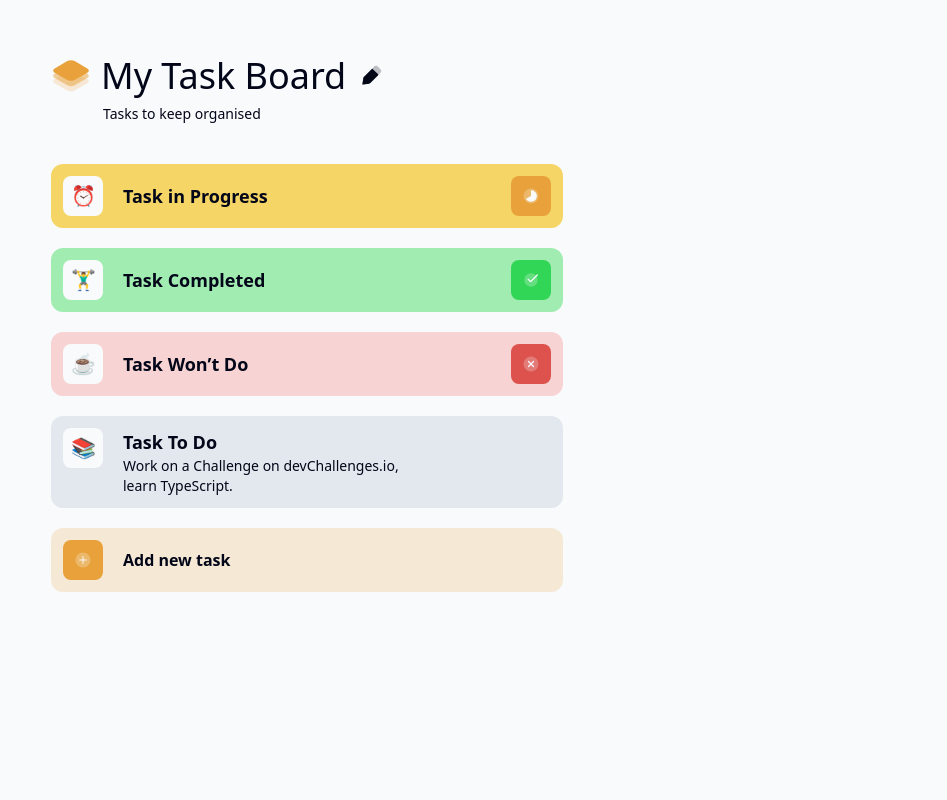
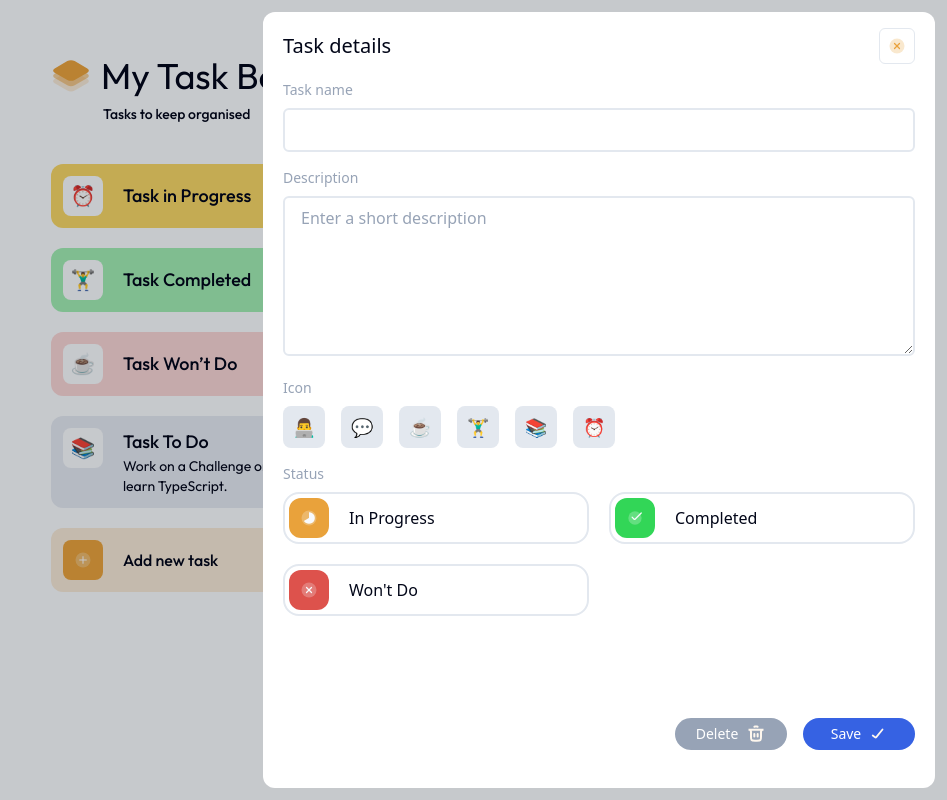
Before and after one commit to Alessandro-6/my-task-board-front, a Next.js app: page / in a window 1280 px wide. Shown: the whole page, without its empty margins (333-1280 px from the left). Built offline with nearby package versions, Linux system fonts and the light colour scheme.

Commit message:
Finishing task edit page

```diff
--- a/app/components/Header.js
+++ b/app/components/Header.js
@@ -5,9 +5,7 @@ export default function Header({ board }) {
     <div>
       <div className="flex gap-2.5 mb-2">
         <Image src="/Logo.svg" alt="logo" width={40} height={40} />
-        <h1 className="text-4xl font-medium">
-          {board?.name || "My Task Board"}
-        </h1>
+        <h1 className="text-4xl">{board?.name || "My Task Board"}</h1>
         <Image src="/Edit_duotone.svg" alt="Edit" width={30} height={30} />
       </div>
       <p className="ml-13 font-medium text-sm">Tasks to keep organised</p>
--- a/app/components/Task.js
+++ b/app/components/Task.js
@@ -5,7 +5,7 @@ export default function Task({ name, description, status, icon }) {
 
   return (
     <div
-      className={`p-3 active:brightness-95 rounded-xl cursor-pointer flex items-center  transition ${
+      className={`p-3 active:brightness-95 font-medium rounded-xl cursor-pointer flex items-center  transition ${
         status === "won't-do"
           ? "bg-root-200"
           : status === "completed"
@@ -18,7 +18,7 @@ export default function Task({ name, description, status, icon }) {
       <span className={`${baseClass} self-start text-xl mr-5 bg-root-50`}>
         {icon}
       </span>
-      <div className="inline-block mr-auto text-lg font-semibold">
+      <div className="inline-block mr-auto text-lg">
         <span>{name}</span>
         <p className="text-sm font-normal w-3/4">{description}</p>
       </div>
--- /dev/null
+++ b/app/components/TaskForm.js
@@ -0,0 +1,166 @@
+"use client";
+
+import Image from "next/image";
+import { useState } from "react";
+
+function FormComponent({ label, id, children }) {
+  return (
+    <div className="mb-4">
+      <label
+        className="flex flex-col mb-2 text-grey-200 text-sm font-medium"
+        htmlFor={id}
+      >
+        {label}
+      </label>
+      {children}
+    </div>
+  );
+}
+
+function StatusIcon({ src, alt, className }) {
+  return (
+    <span
+      type="button"
+      className={`${className} flex cursor-pointer items-center rounded-xl justify-center h-10 w-10 mr-5`}
+    >
+      <Image src={src} alt={alt} width={20} height={20} />
+    </span>
+  );
+}
+
+export default function TaskForm() {
+  const baseClass =
+    "border-2 border-grey-50 w-full px-4 rounded-md transition outline-2 outline-transparent focus:outline-2 focus:outline-blue ";
+
+  const statusClass =
+    "flex border-2 transition items-center cursor-pointer pl-1 col-span-6 h-13 rounded-2xl";
+
+  const icons = ["👨‍💻", "💬", "☕", "🏋️‍♂️", "📚", "⏰"];
+  const statuses = [
+    {
+      title: "in-progress",
+      img: "/Time_atack_duotone.svg",
+      start: "col-start-1",
+      bg: "bg-root-400",
+    },
+    {
+      title: "completed",
+      img: "/Done_round_duotone.svg",
+      start: "col-start-7",
+      bg: "bg-lett-100",
+    },
+    {
+      title: "won't do",
+      img: "/close_ring_duotone.svg",
+      start: "col-start-1",
+      bg: "bg-red",
+    },
+  ];
+  const [active, setActive] = useState(-1);
+  const [selected, setSelected] = useState("");
+
+  return (
+    <>
+      <div className="fixed h-screen brightness-75 opacity-20 bg-slate-950 z-10 w-screen"></div>
+      <form className="font-sans font-medium fixed right-3 rounded-xl p-5 top-1/2 -translate-y-1/2 bg-white h-[97%] w-2xl z-20">
+        <div className="w-full flex mb-3 center justify-between">
+          <h3 className="text-xl">Task details</h3>
+          <span className="border border-grey-50 h-9 w-9 rounded-md -translate-y-1 flex items-center justify-center">
+            <Image
+              src="/close_ring_duotone-1.svg"
+              alt="times"
+              width={20}
+              height={20}
+            />
+          </span>
+        </div>
+        <FormComponent label="Task name" id="name">
+          <input
+            type="text"
+            name="name"
+            id="name"
+            className={`${baseClass} h-11`}
+          />
+        </FormComponent>
+        <FormComponent label="Description" id="desc">
+          <textarea
+            type="text"
+            name="name"
+            id="desc"
+            className={`${baseClass} h-40 pt-2 placeholder:text-grey-200`}
+            placeholder="Enter a short description"
+          ></textarea>
+        </FormComponent>
+        <FormComponent label="Icon" className="flex flex-row">
+          <ul className="flex gap-4">
+            {icons.map((icon, idx) => (
+              <li
+                className={`${
+                  active === idx ? "bg-root-300" : "bg-grey-50"
+                } text-lg rounded-lg h-10.5 w-10.5 transition flex items-center justify-center cursor-pointer hover:brightness-95`}
+                key={idx}
+                onClick={() => setActive(idx)}
+              >
+                {icon}
+              </li>
+            ))}
+          </ul>
+        </FormComponent>
+        <FormComponent label="Status">
+          <ul className="grid grid-cols-12 gap-5 auto-rows-fr">
+            {statuses.map((status, idx) => (
+              <li
+                className={`${statusClass} ${
+                  selected === status.title ? "border-blue" : "border-grey-50 "
+                } ${status.start} pr-3 capitalize`}
+                key={idx}
+                onClick={() => setSelected(status.title)}
+              >
+                <StatusIcon
+                  src={status.img}
+                  className={status.bg}
+                  alt={status.title}
+                />
+                <span className={`inline-block mr-auto`}>
+                  {status?.title?.split("-").join(" ")}
+                </span>
+                <span
+                  className={`h-5 w-5 flex items-center justify-center ${
+                    selected === status.title && "bg-blue rounded-full"
+                  }`}
+                >
+                  {selected === status.title && (
+                    <Image
+                      src="/Done_round.svg"
+                      alt="checked"
+                      height={14}
+                      width={14}
+                    />
+                  )}
+                  <input
+                    onChange={(e) => {
+                      e.target.checked && setSelected(status.title);
+                    }}
+                    type="checkbox"
+                    checked={selected === status.title}
+                    className="cursor-pointer hidden"
+                  />
+                </span>
+              </li>
+            ))}
+          </ul>
+        </FormComponent>
+        <div className="flex h-[16%] items-end justify-end text-white">
+          <button className="h-8 w-28 mr-4 flex gap-2 items-center justify-center text-sm  rounded-full bg-grey-200">
+            <span>Delete</span>
+            <Image src="/Trash.svg" alt="trash can" width={20} height={20} />
+          </button>
+          <button className="h-8 w-28 py-1 text-sm gap-2 px-5 flex items-center justify-center rounded-full bg-blue">
+            <span>Save</span>
+            <Image src="/Done_round.svg" alt="checked" width={18} height={18} />
+          </button>
+        </div>
+      </form>
+    </>
+  );
+}
--- a/app/components/Tasks.js
+++ b/app/components/Tasks.js
@@ -20,7 +20,7 @@ export default function Tasks({ children }) {
             height={20}
           />
         </button>
-        <span className="inline-block font-bold">Add new task</span>
+        <span className="inline-block font-medium">Add new task</span>
       </div>
     </div>
   );
--- a/app/layout.js
+++ b/app/layout.js
@@ -1,5 +1,6 @@
 import { Outfit } from "next/font/google";
 import "./globals.css";
+import TaskForm from "./components/TaskForm";
 
 const outfit = Outfit({
   variable: "--font-outfit",
@@ -14,7 +15,10 @@ export const metadata = {
 export default function RootLayout({ children }) {
   return (
     <html lang="en">
-      <body className={`${outfit.variable} ${outfit.className} antialiased`}>
+      <body
+        className={`${outfit.variable} ${outfit.className} antialiased relative w-screen`}
+      >
+        <TaskForm />
         {children}
       </body>
     </html>
--- a/app/page.js
+++ b/app/page.js
@@ -1,5 +1,6 @@
 import Header from "./components/Header";
 import Task from "./components/Task";
+import TaskForm from "./components/TaskForm";
 import Tasks from "./components/Tasks";
 
 const tasks = [
@@ -31,7 +32,7 @@ const tasks = [
 
 export default function Home() {
   return (
-    <div className="font-sans mx-auto grid grid-rows-[20px_1fr_20px] items-center min-h-screen max-w-2xl p-8 pb-20 gap-16 sm:p-20">
+    <main className="mx-auto grid grid-rows-[20px_1fr_20px] items-center min-h-screen max-w-2xl p-8 pb-20 gap-16 sm:p-20">
       <Header />
       <Tasks>
         {tasks.map((task, idx) => (
@@ -44,6 +45,6 @@ export default function Home() {
           />
         ))}
       </Tasks>
-    </div>
+    </main>
   );
 }
```
